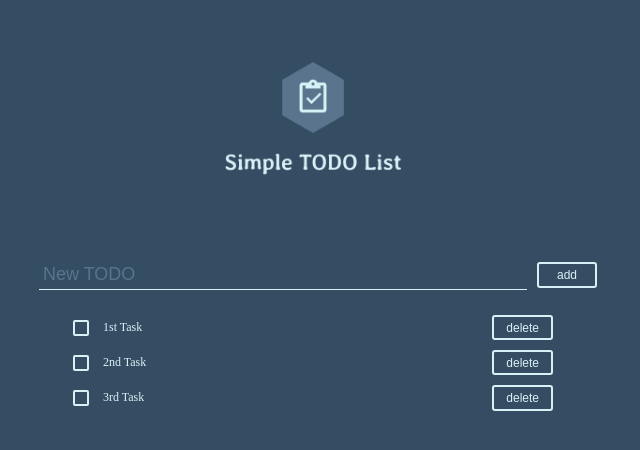
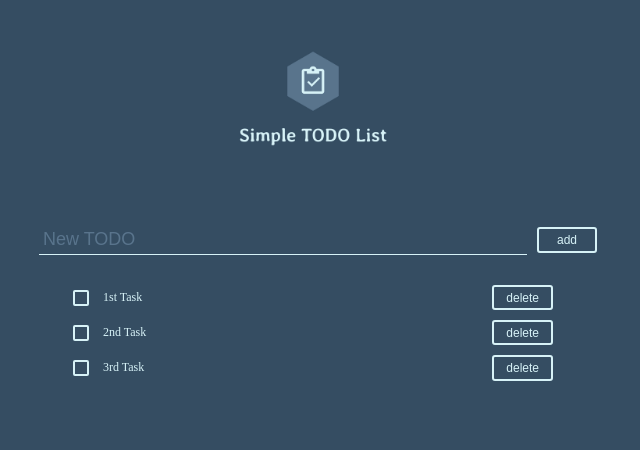
Before and after one commit to progfay/simple-todo-list, a plain HTML site: page static/index.html in a window 1280 px wide. Shown: the whole page, without its empty margins (327-967 px from the left). Drawn offline with Linux system fonts and the light colour scheme.

Commit message:
feat: disable over-scrolling body

```diff
--- a/static/index.html
+++ b/static/index.html
@@ -25,13 +25,13 @@
     <link rel="canonical" href="https://simple-todo-list.progfay.now.sh">
 </head>
 
-<body>
+<body scroll="no">
     <header id="header">
         <div id="icon"></div>
     </header>
     <label id="add-todo">
         <input type="text" name="new-todo" id="todo-input" placeholder="New TODO" autofocus autocomplete="off">
-    <button type="button" id="add-button" onclick=""> add </button>
+        <button type="button" id="add-button" onclick=""> add </button>
     </label>
     <ul id="todo-list"></ul>
     <template id="todo-template">
--- a/static/style.css
+++ b/static/style.css
@@ -12,8 +12,12 @@
 
 html,
 body {
+    width: 100vw;
+    height: 100vh;
     background: #354d62;
     color: #d7f2f7;
+    overflow: hidden;
+    overscroll-behavior: none;
 }
 
 button {
@@ -35,15 +39,15 @@ button:hover {
 
 header#header {
     width: 100vw;
-    height: 30vmin;
+    height: 25vmin;
     display: flex;
     justify-content: center;
     align-items: center;
 }
 
 div#icon {
-    width: 30vmin;
-    height: 30vmin;
+    width: 25vmin;
+    height: 25vmin;
     background-image: url('/images/icons/icon-512x512.png');
     background-size: contain;
     background-repeat: no-repeat;
@@ -51,10 +55,10 @@ div#icon {
 
 label#add-todo {
     width: 100vw;
+    height: 10vmin;
     display: flex;
     justify-content: center;
     align-items: center;
-    padding: 10px 0;
 }
 
 input#todo-input {
@@ -82,11 +86,13 @@ button#add-button {
 
 ul#todo-list {
     width: 100vw;
+    height: calc(100vh - 35vmin);
     display: flex;
-    justify-content: center;
+    justify-content: flex-start;
     align-items: center;
     flex-direction: column;
     list-style-type: none;
+    overflow-y: scroll;
 }
 
 li.todo-list-item {
```
